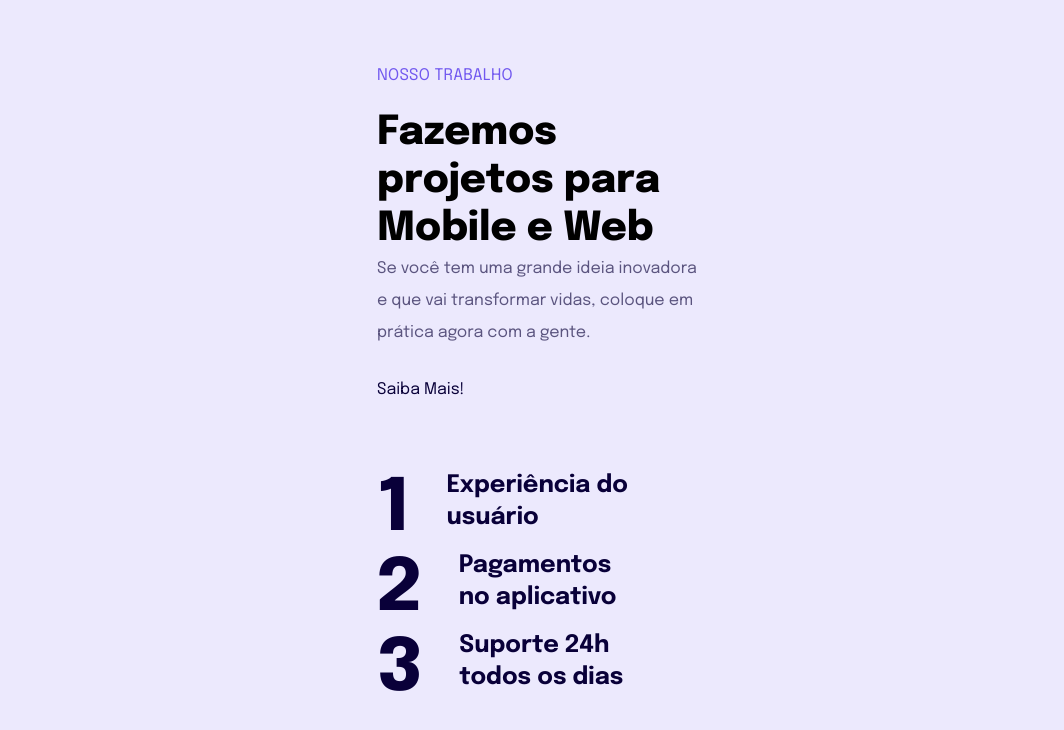
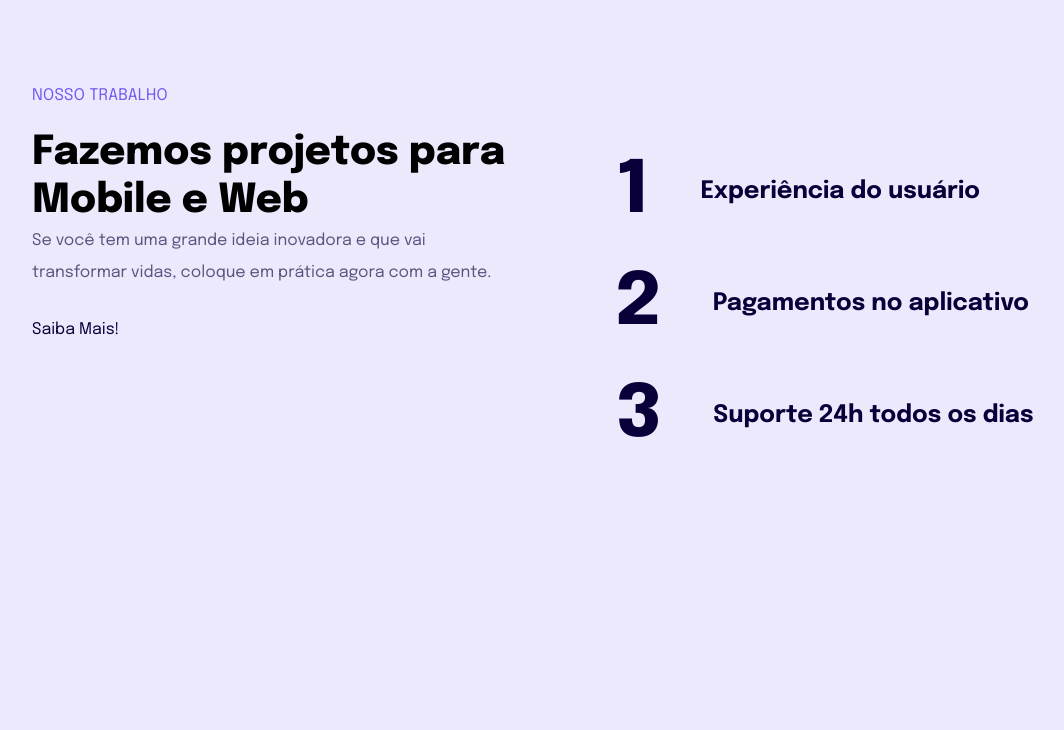
Before and after one commit to tindao02/explorer, a plain HTML site: page Projeto04/index.html in a window 1280 px wide. Shown: the whole page, without its empty margins (98-1162 px from the left). Drawn offline with Linux system fonts and the light colour scheme.

Commit message:
finalizando projeto

```diff
--- a/Projeto04/index.html
+++ b/Projeto04/index.html
@@ -15,6 +15,8 @@
 </head>
 <body>
   <main>
+
+    <div>
       <p>NOSSO TRABALHO</p>
 
       <h1>
@@ -27,6 +29,7 @@
       </p>
 
       <a href="#">Saiba Mais!</a>
+    </div>
 
     <ul>
       <li><span>1</span> Experiência do usuário</li>
--- a/Projeto04/style.css
+++ b/Projeto04/style.css
@@ -77,3 +77,30 @@ ul li span {
 
   color: #090039;
 }
+
+ul li + li {
+  margin-top: 2rem;
+}
+
+/* MEDIA QUERY */
+@media screen and (width >= 43.75rem) {
+  body {
+    padding: 5rem;
+  }
+
+  main {
+    display: flex;
+    gap: 6.25rem;
+    max-width: 63.75rem;
+  }
+
+  main > div {
+    max-width: 30.25rem;
+  }
+
+  ul li {
+    gap: 3.3125rem;
+    max-width: 28.125rem;
+    align-items: center;
+  }
+}
```
Lines whose indentation alone changed are shown as unchanged.
